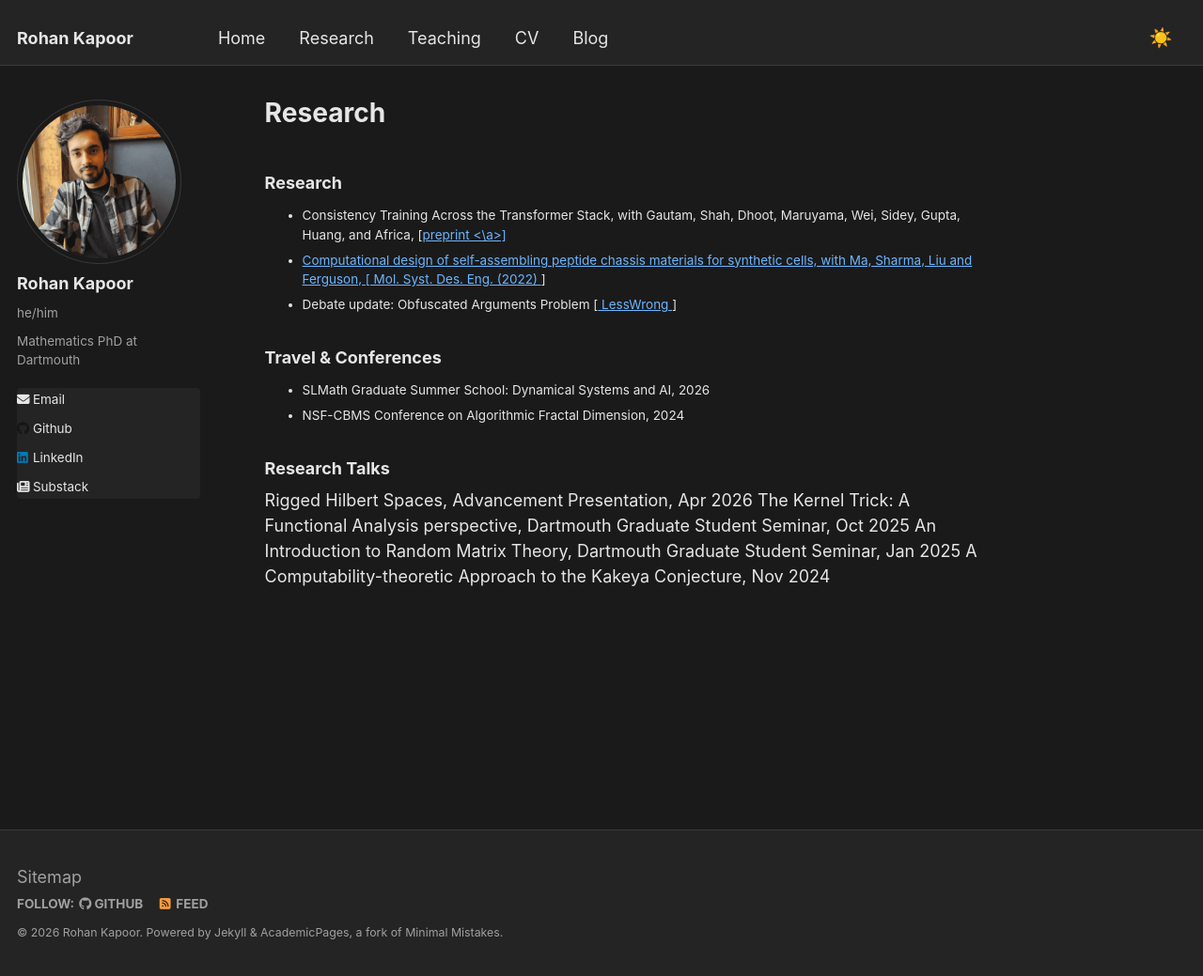
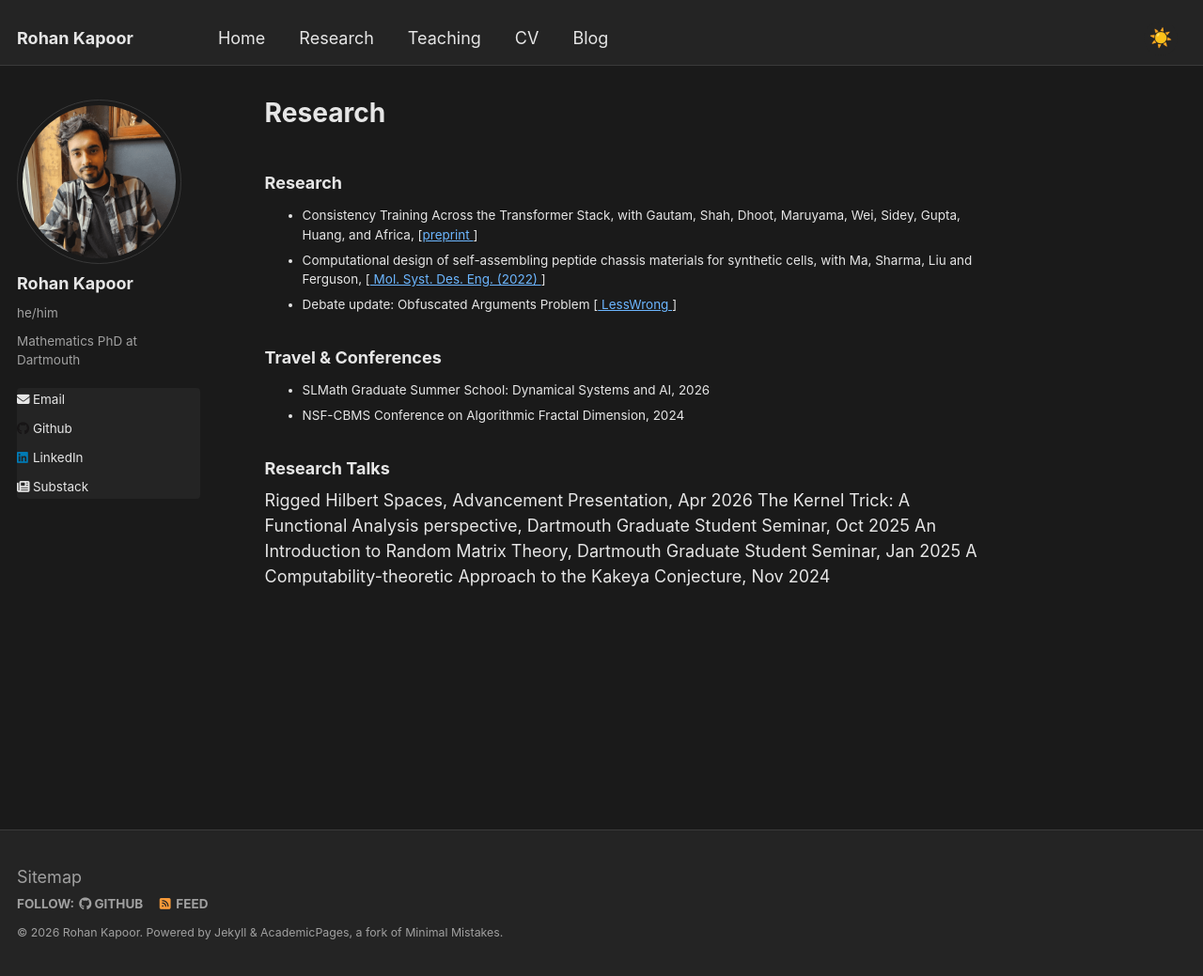
Before and after one commit to rkapoor1512/rkapoor1512.github.io, a Jekyll site: the page built from _pages/research.html, in a window 1280 px wide and 1039 px high. Shown: the whole window at 94% size. Built offline with Jekyll 4.4.1, drawn with Linux system fonts in a browser that asks for light colours; part of the change alters nothing that is shown.

```diff
--- a/_pages/research.html
+++ b/_pages/research.html
@@ -9,7 +9,7 @@ class: wide
 <h3> Research </h3>
 
 <ul class='small'>
-	<li> Consistency Training Across the Transformer Stack, with Gautam, Shah, Dhoot, Maruyama, Wei, Sidey, Gupta, Huang, and Africa, [<a href="https://arxiv.org/pdf/2606.05817">preprint <\a>]
+	<li> Consistency Training Across the Transformer Stack, with Gautam, Shah, Dhoot, Maruyama, Wei, Sidey, Gupta, Huang, and Africa, [<a href="https://arxiv.org/pdf/2606.05817">preprint </a>]
 	<li> Computational design of self-assembling peptide chassis materials for synthetic cells, with Ma, Sharma, Liu and Ferguson, [<a href="https://pubs.rsc.org/en/content/articlelanding/2023/me/d2me00169a"> Mol. Syst. Des. Eng. (2022) </a>]
 	<li> Debate update: Obfuscated Arguments Problem [<a href="https://www.lesswrong.com/posts/PJLABqQ962hZEqhdB/debate-update-obfuscated-arguments-problem"]> LessWrong </a>]
 	<!-- TODO: fill in papers / preprints / projects.
```
